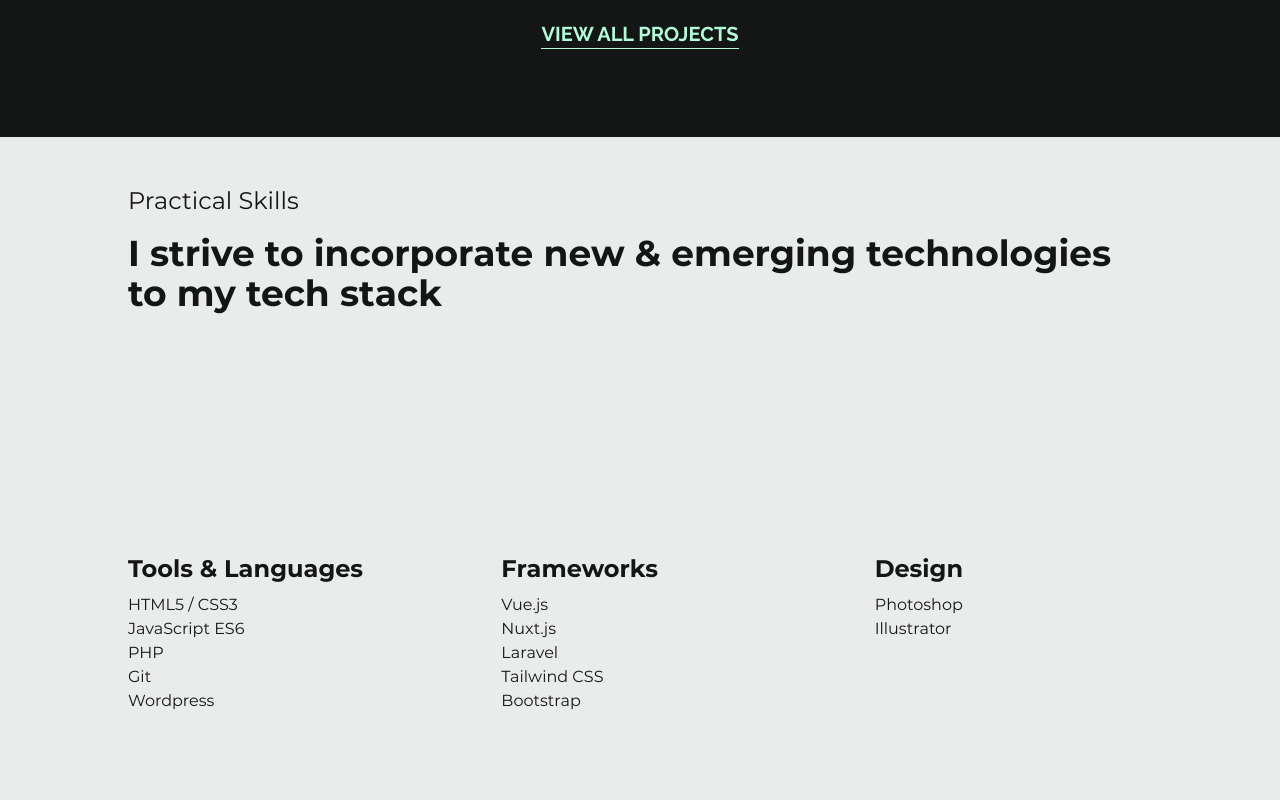
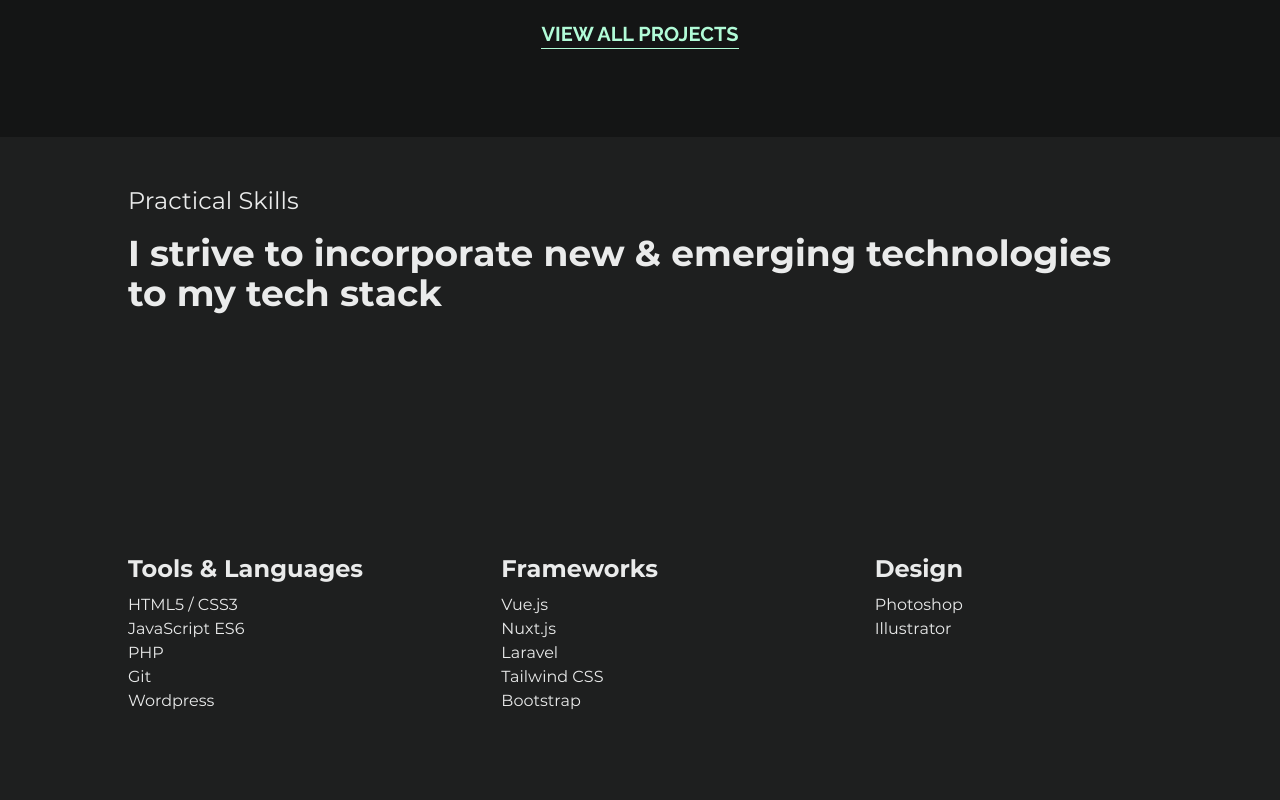
Before and after one commit to yogaajie2/porto, a Nuxt app: page / in a window 1280 px wide. Shown: the part 2000-2800 px from the top of the page. Built offline with nearby package versions, Linux system fonts and the light colour scheme.

Commit message:
refactor: change section bg-color to darker colors

```diff
--- a/components/KeyValues.vue
+++ b/components/KeyValues.vue
@@ -1,5 +1,5 @@
 <template>
-  <section class="bg-primary-light">
+  <section class="bg-primary">
     <div class="container py-12 md:py-16 lg:py-20 xl:py-24">
       <SectionTitle
         section-title="Key Values"
--- a/components/SkillsSection.vue
+++ b/components/SkillsSection.vue
@@ -1,8 +1,8 @@
 <template>
-  <section class="bg-secondary">
+  <section class="bg-primary-light">
     <IntersectionObserverTarget
       :threshold="1"
-      class="container py-12 text-primary"
+      class="container py-12"
       @on-intersecting="handleIntersecting"
     >
       <SectionTitle
```
